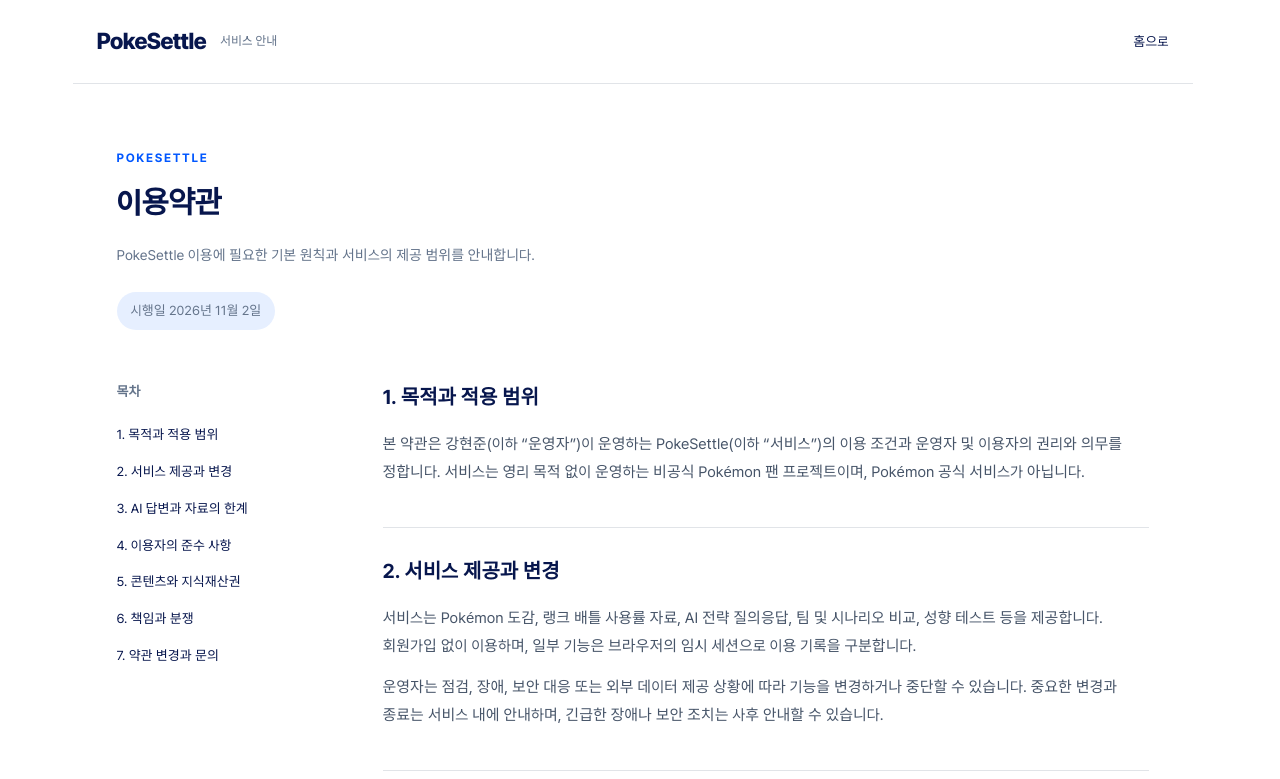
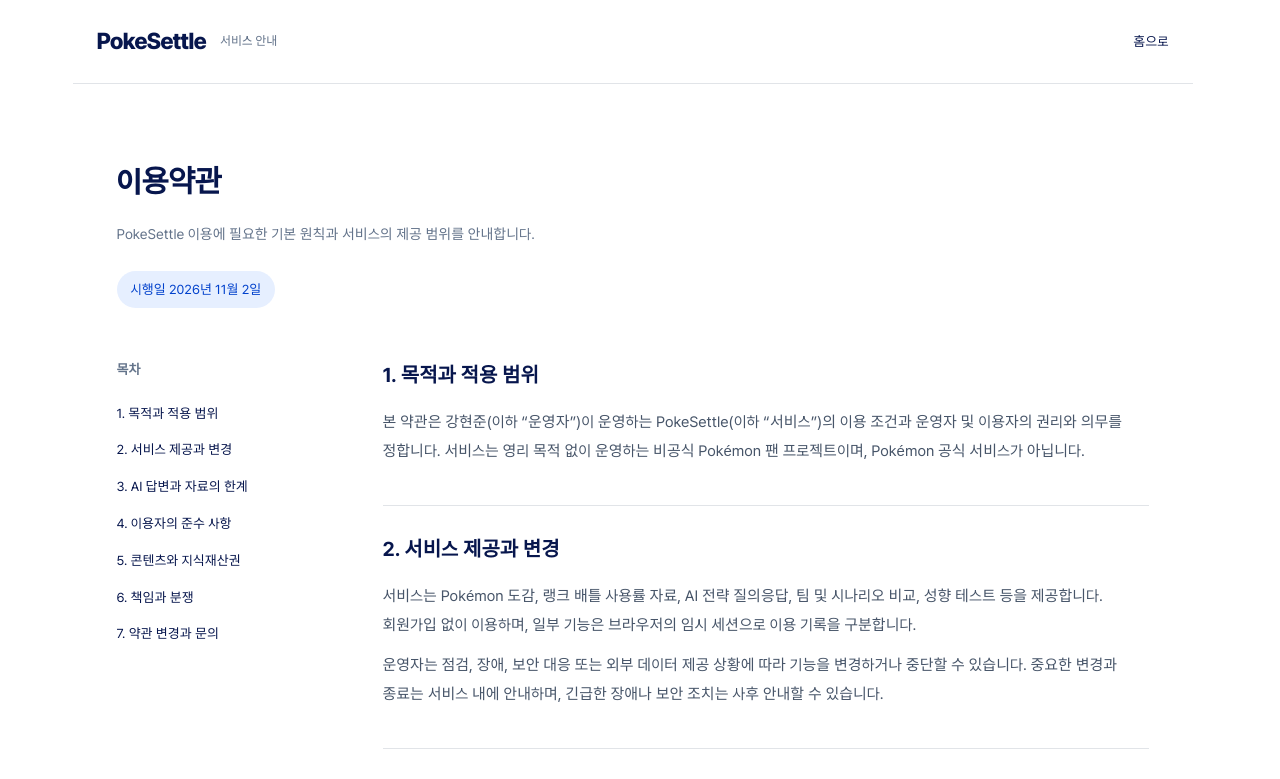
Before and after one commit to unfl1/pokesettle, a Next.js app in the folder frontend/: page /terms in a window 1280 px wide. Shown: the top 779 px of the page. Built offline with nearby package versions, Linux system fonts and the light colour scheme; no server answers.

Commit message:
Legal 문서의 중복 브랜드 문구 제거

```diff
--- a/frontend/src/components/legal/LegalDocument.tsx
+++ b/frontend/src/components/legal/LegalDocument.tsx
@@ -9,7 +9,7 @@ export default function LegalDocument({ title, summary, sections, related }: {
   related: { href: string; label: string };
 }) {
   return <article className="legal-document">
-    <header className="legal-intro"><p className="legal-eyebrow">POKESETTLE</p><h1>{title}</h1><p>{summary}</p><p className="legal-date">시행일 <time dateTime="2026-11-02">2026년 11월 2일</time></p></header>
+    <header className="legal-intro"><h1>{title}</h1><p>{summary}</p><p className="legal-date">시행일 <time dateTime="2026-11-02">2026년 11월 2일</time></p></header>
     <div className="legal-grid">
       <aside><nav aria-label="목차"><h2>목차</h2><ol>{sections.map(section => <li key={section.id}><a href={`#${section.id}`}>{section.title}</a></li>)}</ol></nav></aside>
       <div className="legal-body">{sections.map(section => <section key={section.id} id={section.id}><h2>{section.title}</h2>{section.content}</section>)}
--- a/frontend/src/globals.css
+++ b/frontend/src/globals.css
@@ -9,11 +9,9 @@
 .legal-header-note { font-size: 12px; font-weight: 500; color: var(--color-muted); }
 .legal-header > a:last-child { font-size: 13px; }
 .legal-document { max-width: 1080px; margin: 0 auto; padding: 64px 24px 80px; }
-.legal-eyebrow { font-size: 12px; font-weight: 700; letter-spacing: .14em; color: #0057ff; }
 .legal-intro h1 { margin: 12px 0 20px; font-size: 30px; font-weight: 750; letter-spacing: -1.1px; line-height: 1.4; }
-.legal-intro > p { line-height: 1.8; }
-.legal-intro > p:not(.legal-eyebrow):not(.legal-date) { font-size: 14px; }
-.legal-intro > p:not(.legal-eyebrow) { color: #64748b; }
+.legal-intro > p { line-height: 1.8; color: #64748b; }
+.legal-intro > p:not(.legal-date) { font-size: 14px; }
 .legal-intro .legal-date { display: inline-block; margin-top: 24px; padding: 7px 14px; border-radius: 24px; background: #e6efff; color: #0041cc; font-size: 13px; }
 .legal-grid { display: grid; grid-template-columns: 210px minmax(0, 1fr); gap: 56px; margin-top: 52px; }
 .legal-grid aside nav { position: sticky; top: 32px; }
```
